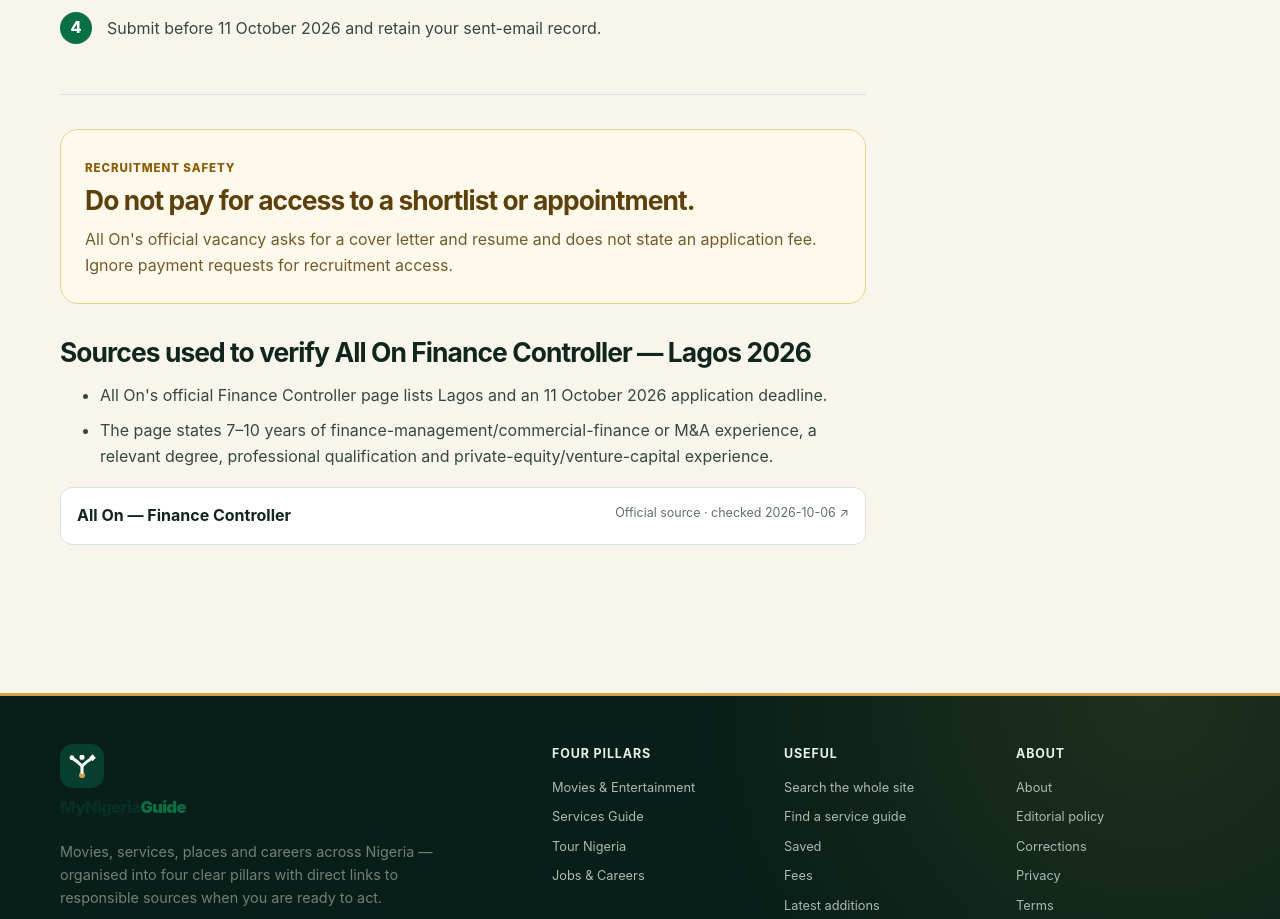
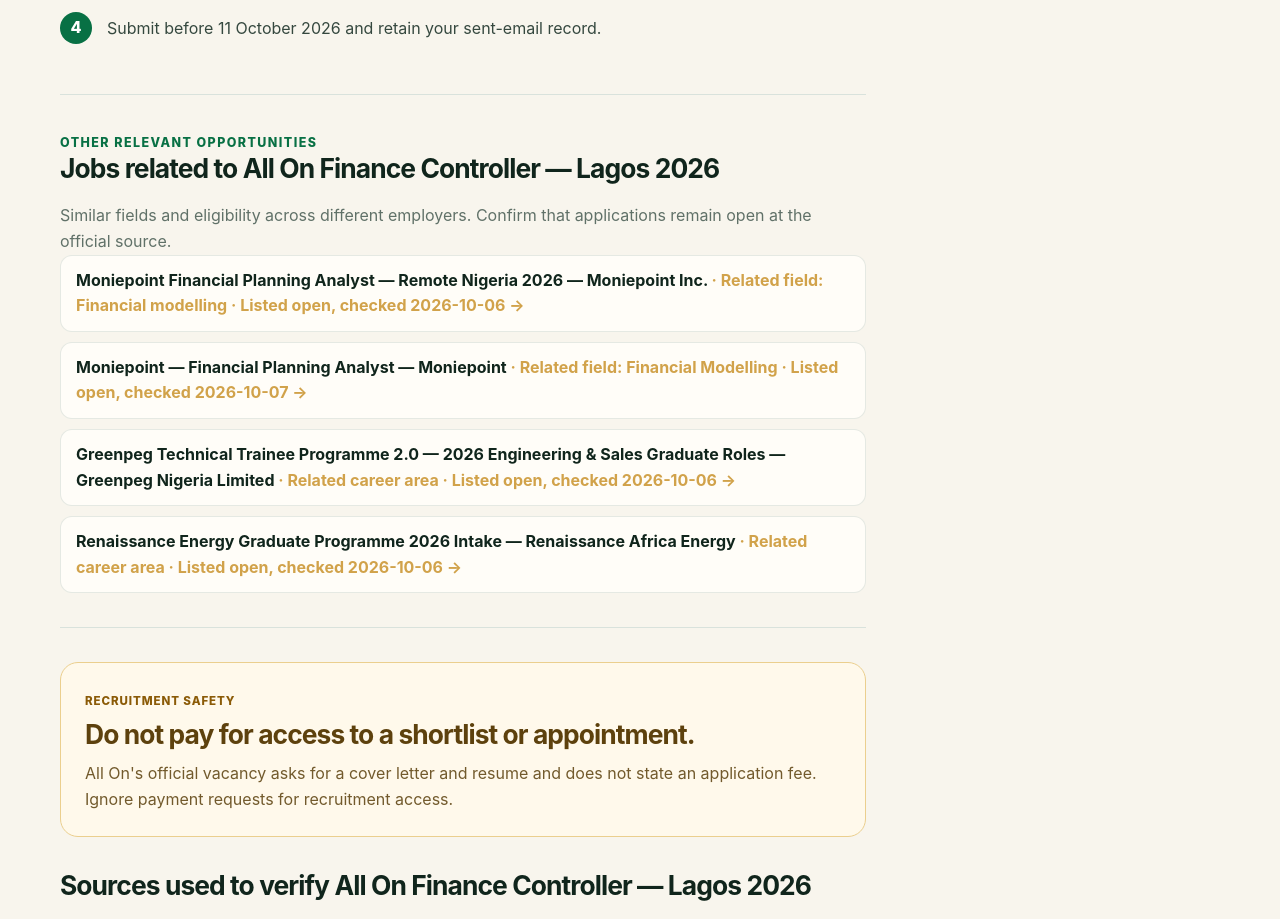
Before and after one commit to eghosa001/nigeria, a Next.js app: page /jobs/all-on-finance-controller-2026 in a window 1280 px wide. Shown: the part 3160-4079 px from the top of the page. Built offline with nearby package versions, Linux system fonts and the light colour scheme; no server answers.

Commit message:
Show relevant still-open alternative jobs from other employers

```diff
--- a/app/jobs/[slug]/page.tsx
+++ b/app/jobs/[slug]/page.tsx
@@ -12,6 +12,7 @@ import { getJobTopicsForOpportunity } from "@/lib/job-topics";
 import { getEmployerOpportunities, getJobEmployer } from "@/lib/job-employers";
 import { buildJobPostingJsonLd, getEffectiveJobStatus, getEffectiveStatusLabel, getJobFreshnessLabel } from "@/lib/job-runtime";
 import { getSiteUrl } from "@/lib/site";
+import { getSimilarOpenJobs } from "@/lib/related-discovery";
 import { SavePageButton } from "@/components/personal-library";
 
 // Deadline-sensitive status must be evaluated on every request, not frozen at build time.
@@ -70,6 +71,7 @@ export default async function JobOpportunityPage({ params }: { params: Promise<{
   const employerHubHref = employer && employer.opportunitySlugs.length >= 2 ? "/jobs/employers/" + employer.slug : null;
   const effectiveStatus = getEffectiveJobStatus(item);
   const effectiveStatusLabel = getEffectiveStatusLabel(item);
+  const similarOpenJobs = getSimilarOpenJobs(item);
   const sectorBrowse =
     item.sector === "Government"
       ? { href: "/jobs/government", label: "Browse more government opportunities" }
@@ -191,6 +193,22 @@ export default async function JobOpportunityPage({ params }: { params: Promise<{
               <ol className="job-steps">{item.applicationSteps.map((text, index) => <li key={text}><span>{index + 1}</span><p>{text}</p></li>)}</ol>
             </section>
 
+            {similarOpenJobs.length ? (
+              <section id="related-jobs">
+                <span className="eyebrow">Other relevant opportunities</span>
+                <h2>Jobs related to {item.title}</h2>
+                <p className="job-muted">Similar fields and eligibility across different employers. Confirm that applications remain open at the official source.</p>
+                <div className="related-links">
+                  {similarOpenJobs.map(({ item: suggested, reason }) => (
+                    <Link key={suggested.slug} href={"/jobs/" + suggested.slug}>
+                      <strong>{suggested.title}</strong> — {suggested.organization}
+                      <span className="job-muted"> · {reason} · Listed open, checked {suggested.verifiedAt} →</span>
+                    </Link>
+                  ))}
+                </div>
+              </section>
+            ) : null}
+
             <section className="job-scam-note">
               <span>Recruitment safety</span>
               <h2>Do not pay for access to a shortlist or appointment.</h2>
```
